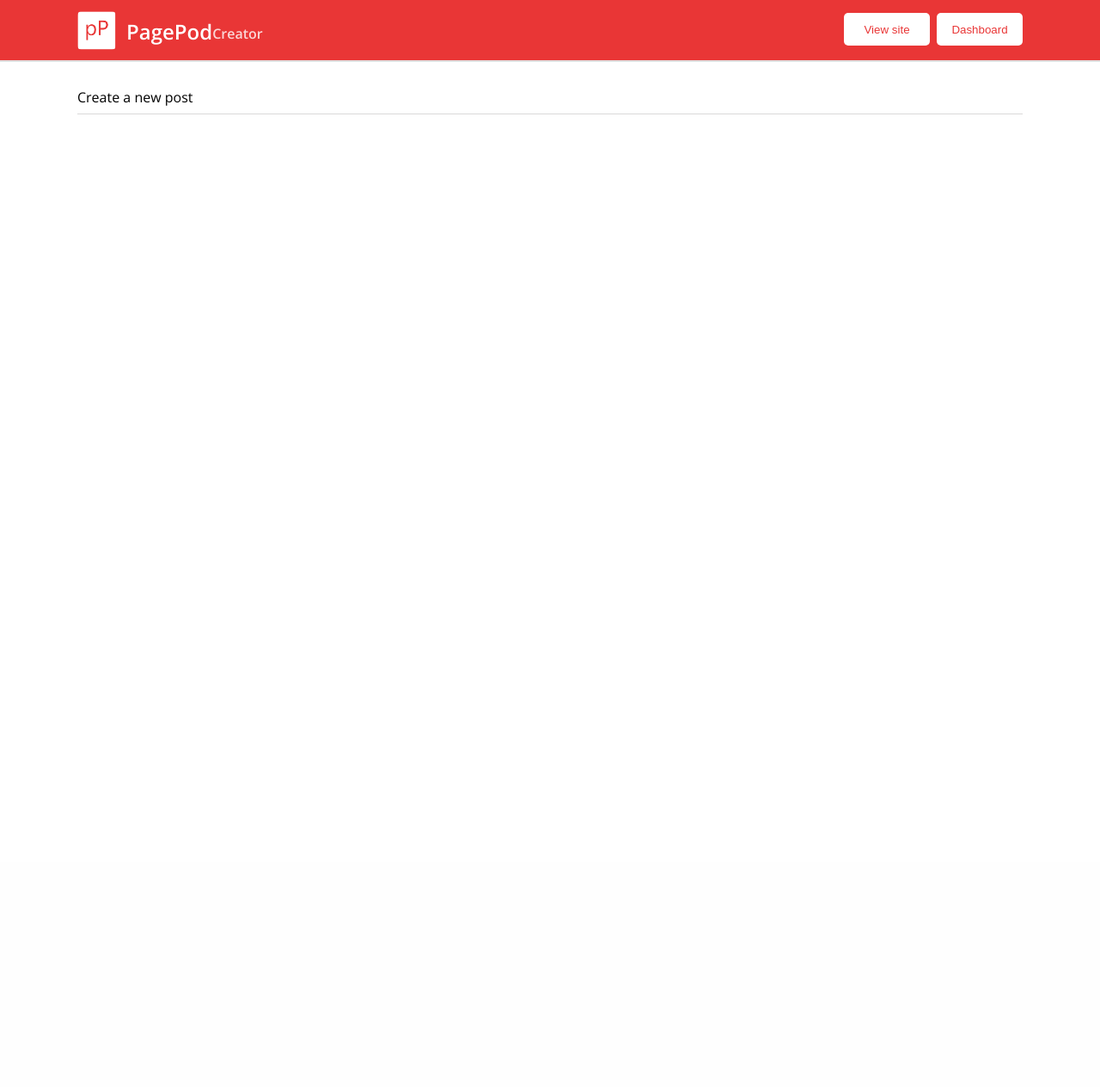
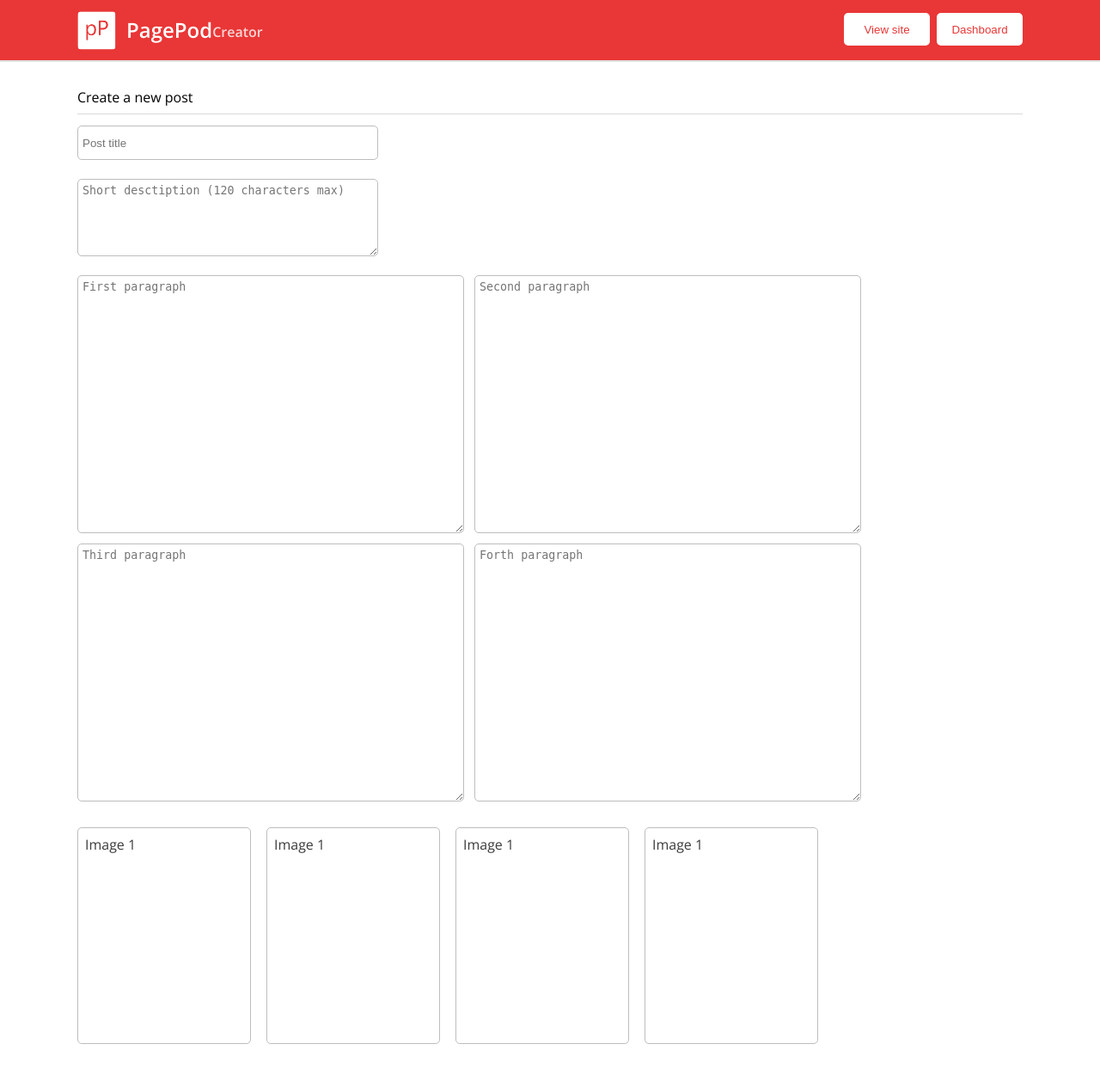
Before and after one commit to RonaldPM/pagepod, a PHP site: page /creator/createpost.php in a window 1280 px wide. Shown: the whole page at 86% size. Before the commit the page ends 133 px from the top, so only its background shows below. Run offline with PHP 8.4, Linux system fonts and the light colour scheme.

Commit message:
Works on create post page

```diff
--- a/assets/css/creatorStyle.css
+++ b/assets/css/creatorStyle.css
@@ -25,14 +25,14 @@ body{
   float: left;
   margin-left: 12px;
   font-weight: 600;
-  margin-top: -2px;
+  margin-top: -4px;
 }
 .subName{
   font-size: 1em;
   font-weight: 600;
   color: #FFF;
   float: left;
-  margin-top: 6px;
+  margin-top: 4px;
   opacity: 0.8;
 }
 .contentWrap{
@@ -85,3 +85,46 @@ body{
   margin-left: 12px;
   margin-top: 14px;
 }
+.inpt{
+  width: 350px;
+  height: 40px;
+  padding: 5px;
+  border-radius: 5px;
+  border: 1px solid #BDBDBD;
+}
+.txtArea{
+  width: 350px;
+  padding: 5px;
+  border-radius: 5px;
+  border: 1px solid #BDBDBD;
+}
+.shortDesc{
+  height: 90px;
+}
+.para{
+  width: 450px;
+  height: 300px;
+  margin-right: 12px;
+  margin-bottom: 12px;
+}
+.imgUploadWrap{
+  clear:both;
+  margin-top: 18px;
+  margin-bottom: 50px;
+  float: left;
+}
+.imgUpload{
+  width: 200px;
+  height: 250px;
+  background-color: #FFF;
+  border-radius: 5px;
+  border: 1px solid #BDBDBD;
+  float: left;
+  margin-right: 18px;
+}
+.uploadTitle{
+  font-size: 1em;
+  margin-left: 8px;
+  margin-top: 8px;
+  color: #3d3d3d;
+}
--- a/creator/createpost.php
+++ b/creator/createpost.php
@@ -26,8 +26,30 @@
     <div class='contentWrap'>
       <div class='sectionTitle'>Create a new post</div>
       <div class='sectionSeperator'></div>
-      <br />
-
+      <br /><br />
+      <input type='text' class='inpt' placeholder="Post title">
+      <br /><br />
+      <textarea class='txtArea shortDesc' placeholder='Short desctiption (120 characters max)' maxlength="120"></textarea>
+      <br /><br />
+      <textarea class='txtArea para left' placeholder='First paragraph' maxlength="120"></textarea>
+      <textarea class='txtArea para left' placeholder='Second paragraph' maxlength="120"></textarea>
+      <textarea class='txtArea para left' placeholder='Third paragraph' maxlength="120"></textarea>
+      <textarea class='txtArea para left' placeholder='Forth paragraph' maxlength="120"></textarea>
+      <br /><br />
+      <div class='imgUploadWrap'>
+        <div class='imgUpload'>
+          <div class='uploadTitle'>Image 1</div>
+        </div>
+        <div class='imgUpload'>
+          <div class='uploadTitle'>Image 1</div>
+        </div>
+        <div class='imgUpload'>
+          <div class='uploadTitle'>Image 1</div>
+        </div>
+        <div class='imgUpload'>
+          <div class='uploadTitle'>Image 1</div>
+        </div>
+      </div>
     </div>
   </body>
 </html>
```
Also changed, not shown: index.php (line endings or trailing spaces).
